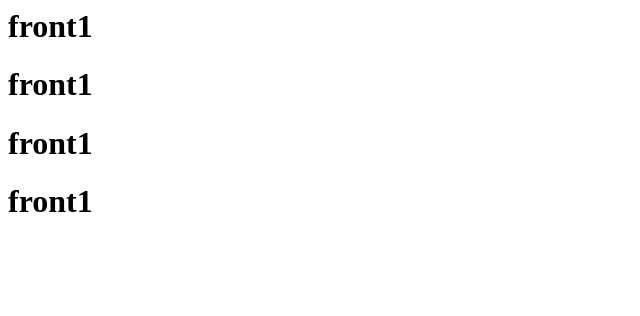
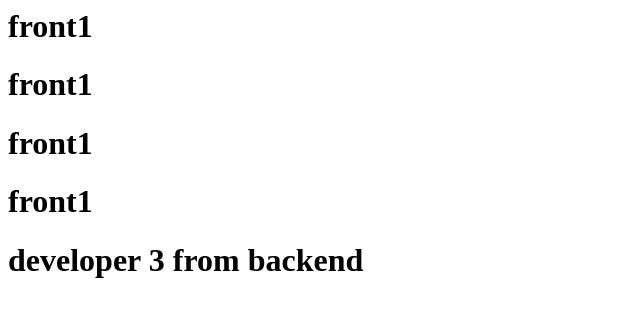
Before and after one commit to Gopichandrika/front-207, a plain HTML site: page index.html in a window 1280 px wide. Shown: the whole page, without its empty margins (0-640 px from the left). Drawn offline with Linux system fonts and the light colour scheme.

Commit message:
committed

```diff
--- a/index.html
+++ b/index.html
@@ -2,3 +2,4 @@
 <h1> front1 <h1>
 <h1> front1 <h1>
 <h1> front1 <h1>
+developer 3 from backend
```
